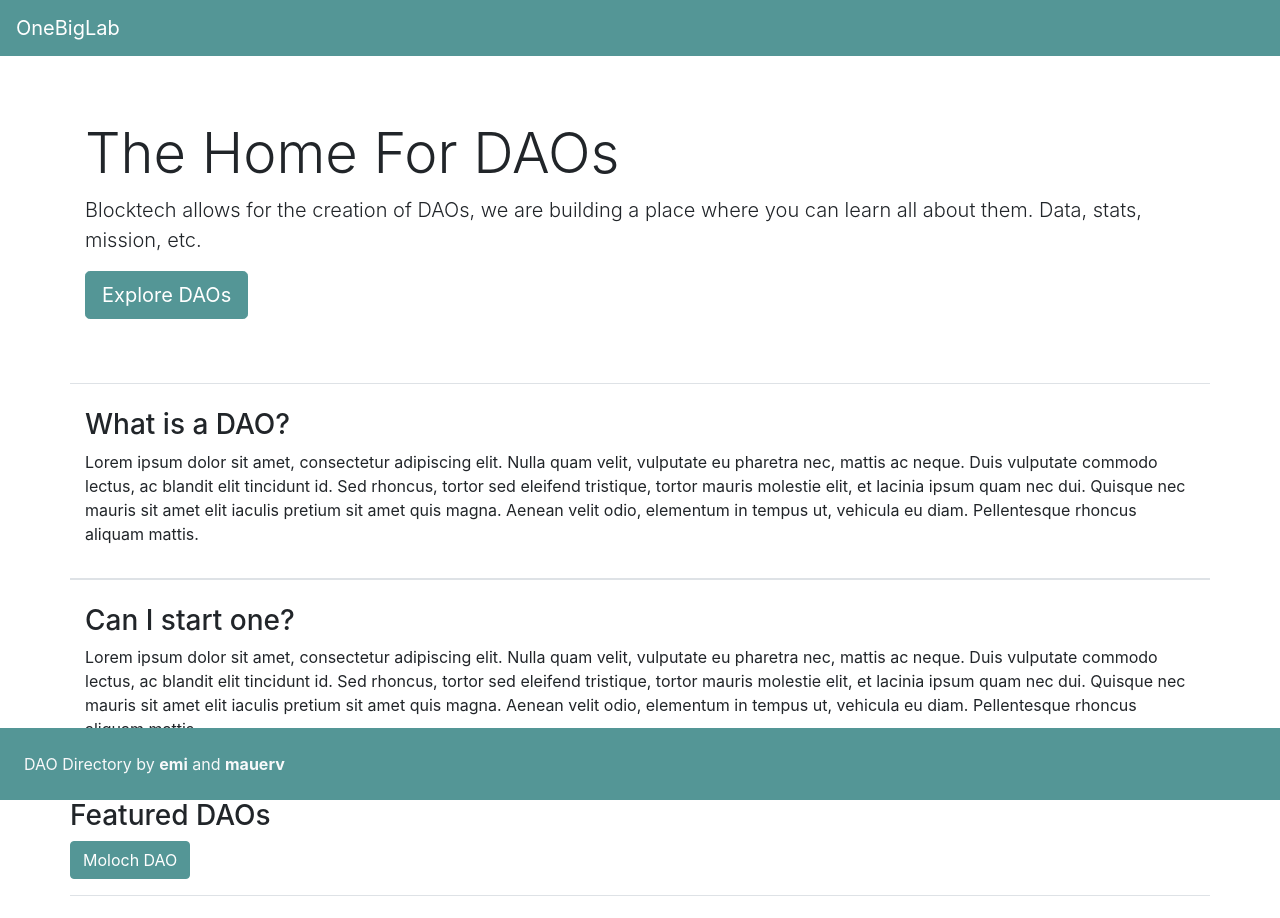
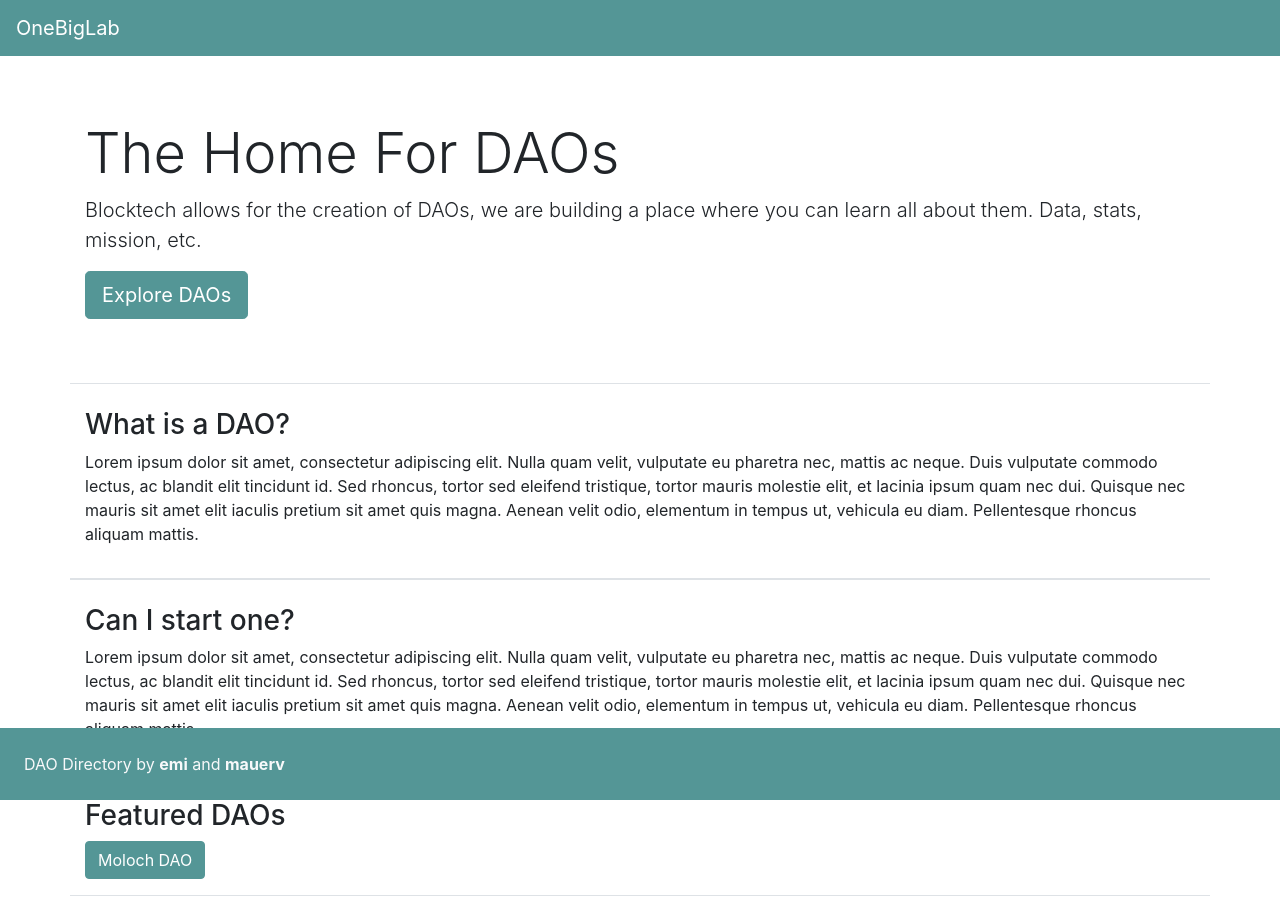
Before and after one commit to mauerv/OneBigLab, a React (Create React App) app: page / in a window 1280 px wide. Shown: the top 918 px of the page. Built offline with nearby package versions, Linux system fonts and the light colour scheme.

Commit message:
Polish grid layout

```diff
--- a/src/App.js
+++ b/src/App.js
@@ -36,8 +36,10 @@ function App() {
 						tempus ut, vehicula eu diam. Pellentesque rhoncus aliquam mattis.
 					</Feature>
 					<div className='row border-top border-bottom pt-4 pb-3'>
-						<h3 className='col-12 pl-0'>Featured DAOs</h3>
-						<a className="btn btn-primary" href="#" role="button">Moloch DAO</a>
+						<h3 className='col-12'>Featured DAOs</h3>
+						<div className='col-12'>
+							<a className="btn btn-primary" href="#" role="button">Moloch DAO</a>
+						</div>
 					</div>
 				</div>
 			</div>
```
